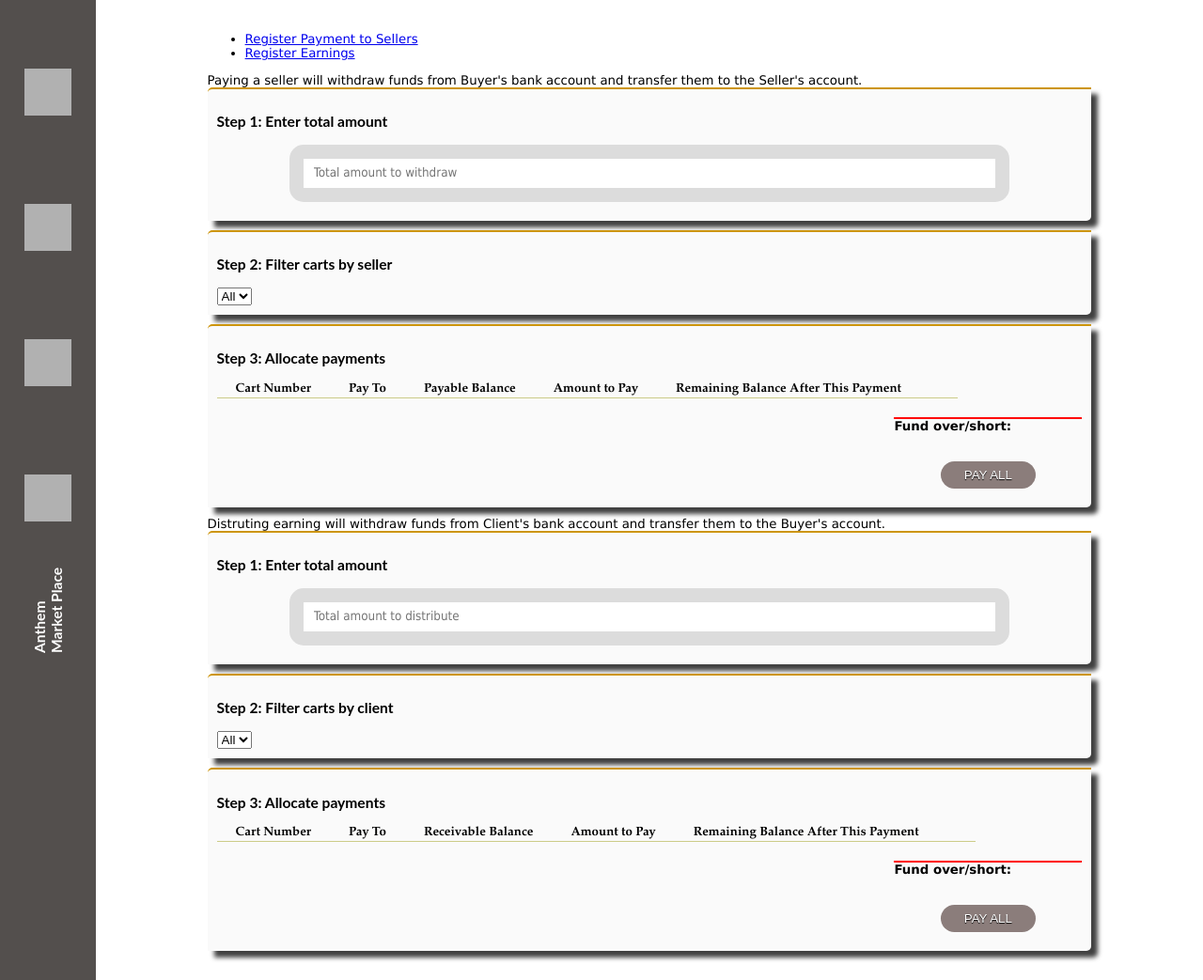
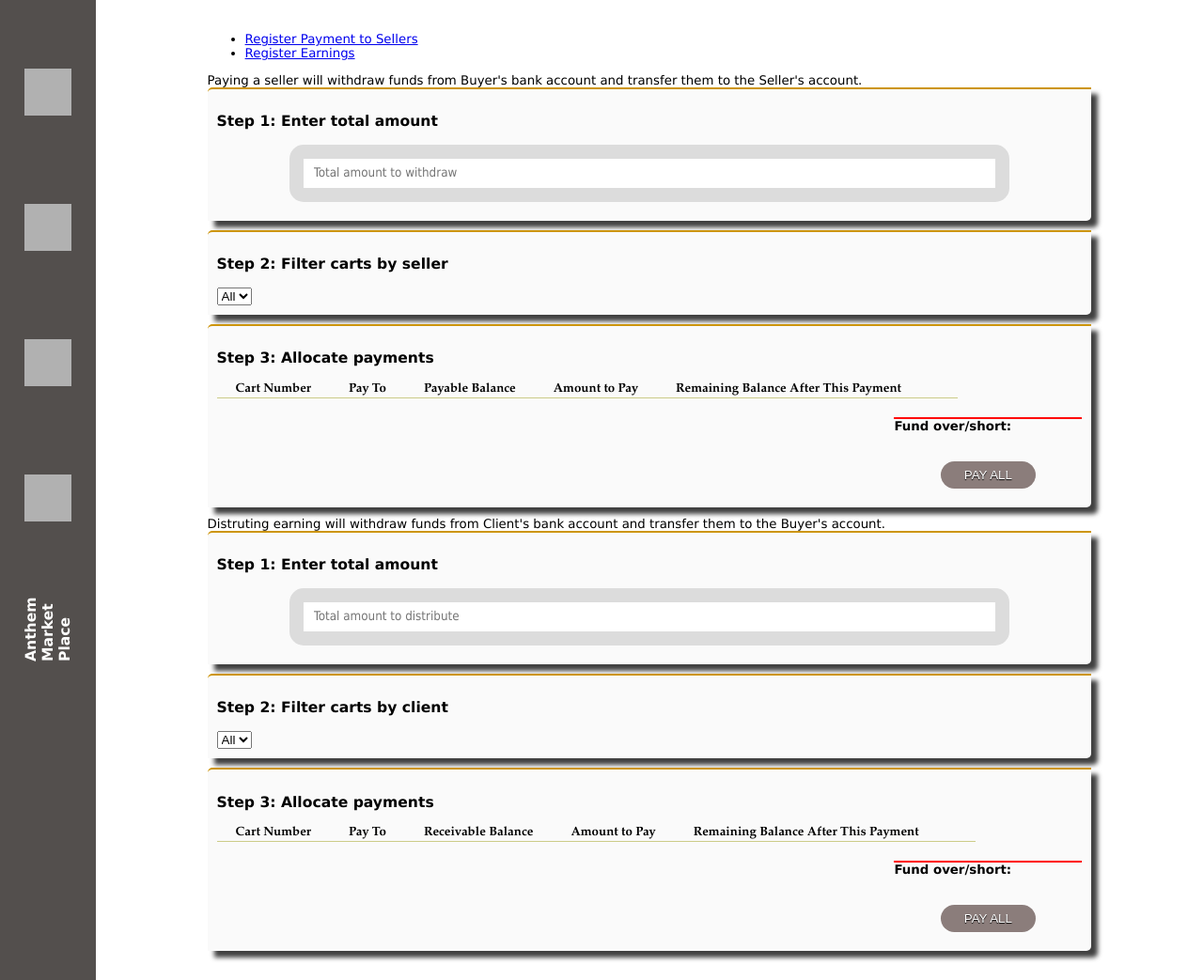
Before and after one commit to fengxia41103/anthem, a Python web app: template template/BankingCart.html in a window 1280 px wide. Shown: the whole page at 94% size. Run offline with Jinja, Linux system fonts and the light colour scheme; the template is opened without the code that fills it, so the values that code supplies are empty; some libraries are stand-ins or nearby versions; grey boxes are pictures that could not be loaded.

Commit message:
font change
font change

```diff
--- a/static/css/screen.css
+++ b/static/css/screen.css
@@ -7,7 +7,7 @@ body{
 }
 
 h1,h2,h3,h4,h5{
-	font-family: Lato, "Times New Roman", Times, sans-serif;
+	font-family: Verdana, Geneva, sans-serif;
 }
 
 /* Main layout */
```
Also changed, not shown: 12 other files.
